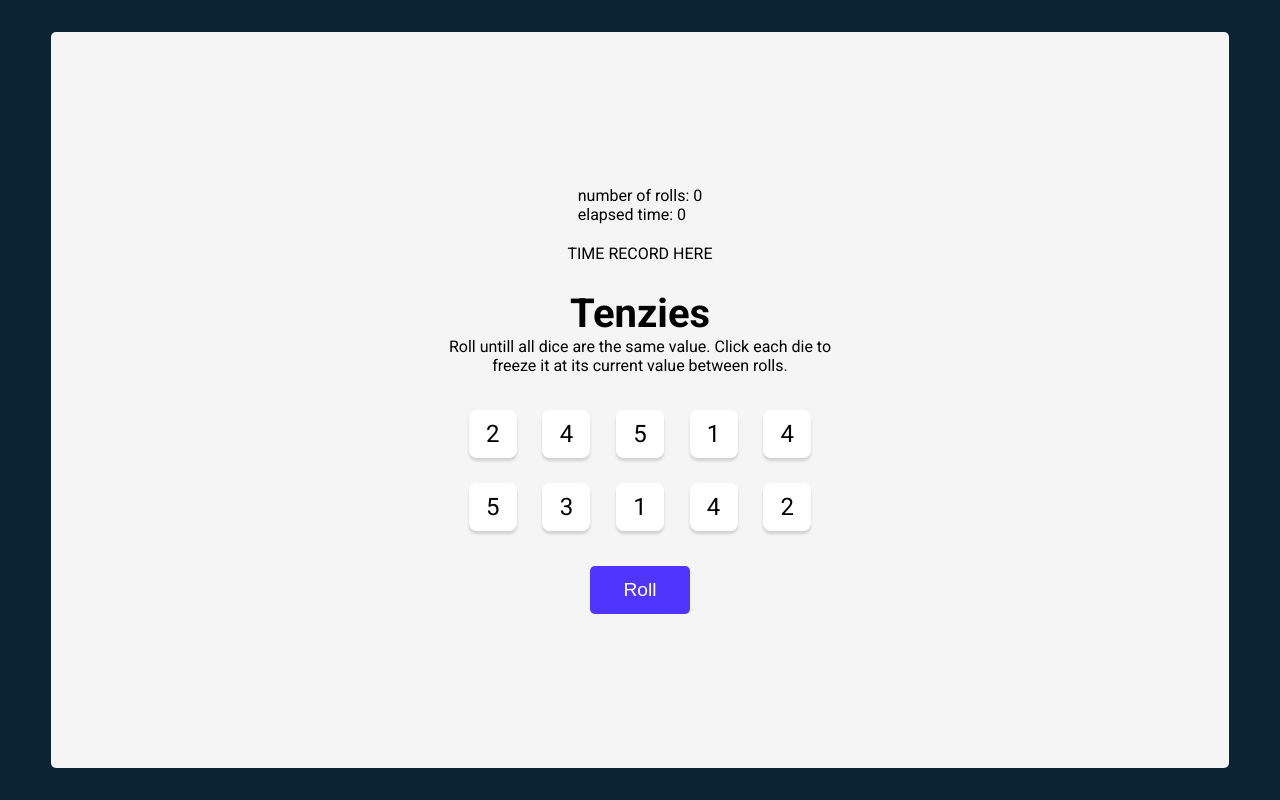
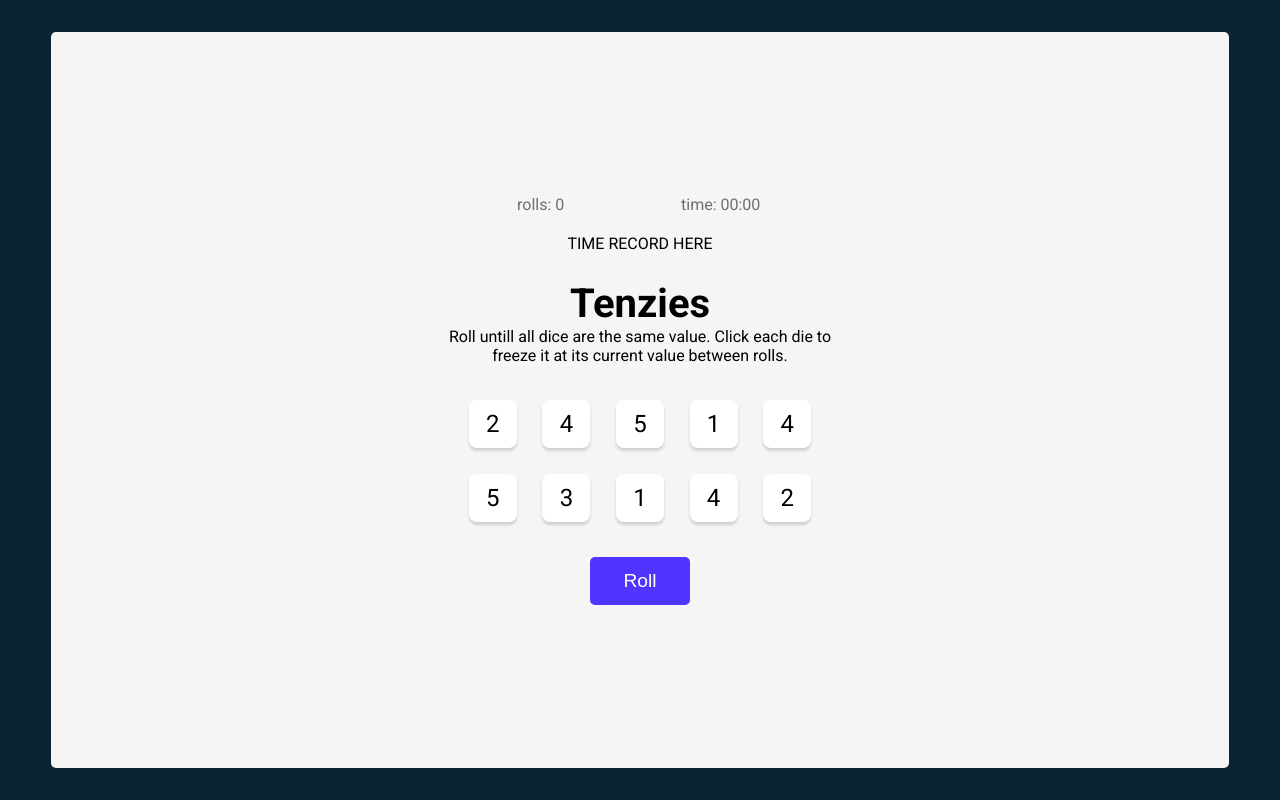
Before and after one commit to michaelrn2288/tenzies, a React (Vite) app: page / in a window 1280 px wide. Built offline with nearby package versions, Linux system fonts and the light colour scheme.

Commit message:
improve time tracker and Scores style

```diff
--- /dev/null
+++ b/src/components/Scores.css
@@ -0,0 +1,9 @@
+.score-container {
+    display: flex;
+    color: rgb(111,111,111);
+    margin-left: calc(50px + 2.5vw);
+}
+
+.roll-track-container, .time-track-container {
+    width: calc(100px + 5vw);
+}
--- a/src/components/Scores.jsx
+++ b/src/components/Scores.jsx
@@ -1,18 +1,32 @@
 import React from 'react'
+import './Scores.css'
 
-export default function Scores (props) {
+export default function Scores(props) {
+
+    function millisToMinutesAndSeconds(millis) {
+        let minutes = Math.floor(millis / 60000)
+        let seconds = ((millis % 60000) / 1000).toFixed(0)
+        return (
+            seconds == 60 ?
+                (minutes + 1) + ":00" :
+                `${minutes < 10 ? '0' : ''}${minutes}:${(seconds < 10 ? "0" : "")}${seconds}`
+        )
+    }
+    const gameElapsedTime = millisToMinutesAndSeconds(props.currentGameTime)
+
     return (
         <div className="score-container">
-                <div className="roll-tracker">
-                    {`number of rolls: ${props.rollCounter}`}
-                </div>
+            <div className="roll-track-container">
+                rolls: {props.rollCounter}
+            </div>
 
-                <div className="time-container">
-                    elapsed time: {props.currentGameTime ?
-                        `${parseInt(props.currentGameTime / 600)} : ${parseInt(props.currentGameTime % 60)}` :
-                        0
-                    }
-                </div>
+            <div className="time-track-container">
+                time: {props.currentGameTime ?
+                    gameElapsedTime :
+                    '00:00'
+                }
+
             </div>
+        </div>
     )
 }
```
